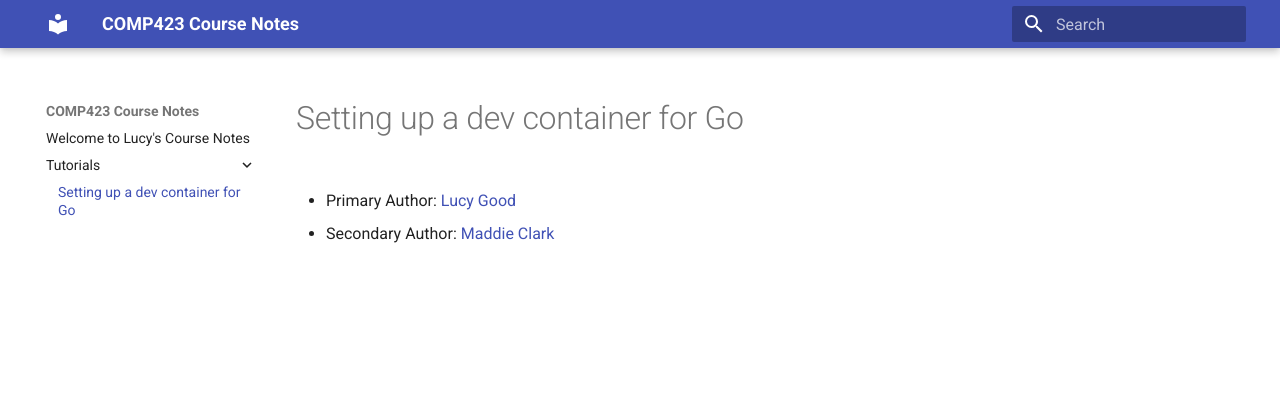
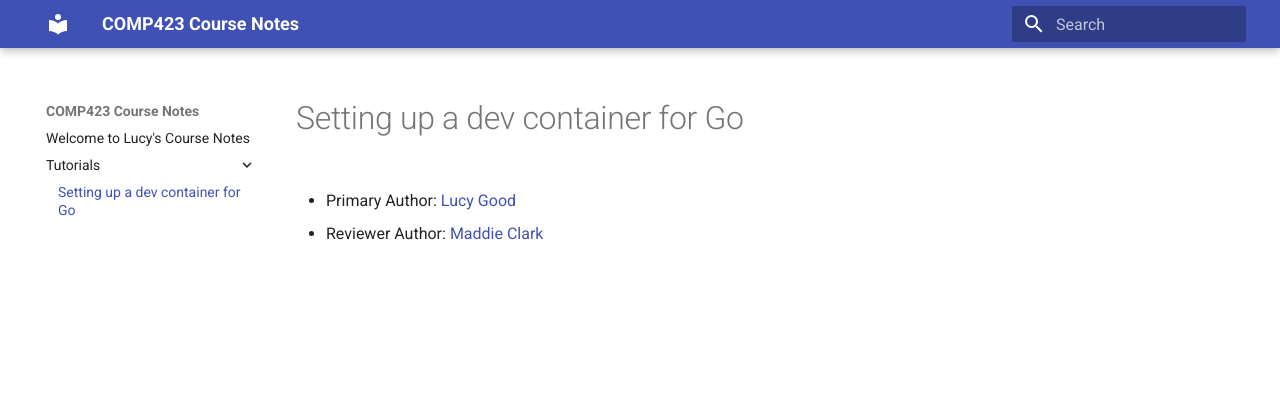
Before and after one commit to lucykgood/comp423-course-notes, an MkDocs documentation site: the page built from docs/tutorials/go-setup.md, in a window 1280 px wide. Shown: the top 417 px of the page. Built offline with MkDocs 1.6.1 and Material for MkDocs 9.7.7, drawn with Linux system fonts in a browser that asks for light colours.

Commit message:
More work on mt04-setup

```diff
--- a/docs/tutorials/go-setup.md
+++ b/docs/tutorials/go-setup.md
@@ -2,4 +2,4 @@
 
 * Primary Author: [Lucy Good](https://github.com/lucykgood)
 
-* Secondary Author: [Maddie Clark](https://github.com/mbclark37)
+* Reviewer Author: [Maddie Clark](https://github.com/mbclark37)
```
